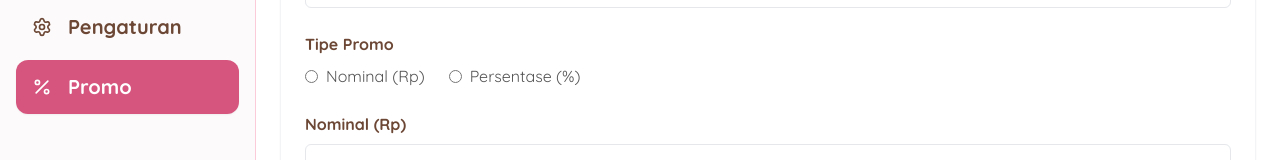
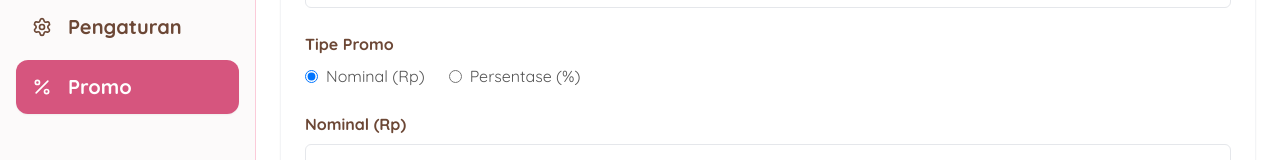
Before and after one commit to HaritsGH/mamabear-frontend, a Next.js app: page /admin/promos/new in a window 1280 px wide. Shown: the part 448-608 px from the top of the page. Built offline with nearby package versions, Linux system fonts and the light colour scheme; no server answers.

Commit message:
fix(fe): fix promo amount input toggle between percentage and nominal

```diff
--- a/src/features/admin/promos/components/edit/PromoEditForm.tsx
+++ b/src/features/admin/promos/components/edit/PromoEditForm.tsx
@@ -1,4 +1,3 @@
-"use client";
 "use client";
 import { useRouter } from "next/navigation";
 import React from "react";
@@ -20,20 +19,29 @@ export const PromoEditForm = ({ initialData }: PromoEditFormProps) => {
     handleSubmit,
     watch,
     setValue,
+    trigger,
     formState: { errors, isSubmitting },
   } = useForm<PromoFormValues>({
     defaultValues: {
       name: initialData.name,
       code: initialData.code,
-      isPercentage: initialData.isPercentage,
+      isPercentage: Boolean(initialData.isPercentage),
       amount: initialData.amount,
       isActive: initialData.isActive,
     },
   });
+
   const isPercentage = watch("isPercentage");
   const isActiveValue = watch("isActive");
 
-  const normalizeCode = (e: React.ChangeEvent<HTMLInputElement>) => setValue("code", e.target.value.toUpperCase(), { shouldValidate: true });
+  const normalizeCode = (e: React.ChangeEvent<HTMLInputElement>) =>
+    setValue("code", e.target.value.toUpperCase(), { shouldValidate: true });
+
+  const handlePercentageChange = (value: boolean) => {
+    setValue("isPercentage", value, { shouldValidate: true, shouldDirty: true });
+    // Trigger revalidasi amount saat berpindah tipe
+    trigger("amount");
+  };
 
   const onSubmit = async (data: PromoFormValues) => {
     try {
@@ -56,7 +64,7 @@ export const PromoEditForm = ({ initialData }: PromoEditFormProps) => {
     <div className="w-full flex flex-col gap-6">
       <form onSubmit={handleSubmit(onSubmit)} className="bg-white rounded-xl border border-gray-100 shadow-sm overflow-hidden">
         <div className="flex justify-between items-center p-6 border-b border-gray-100">
-          <h2 className="text-font-3 font-bold text-[var(--mama-brown)]">Tambah Promo Baru</h2>
+          <h2 className="text-font-3 font-bold text-[var(--mama-brown)]">Edit Promo</h2>
         </div>
 
         {error && <div className="mx-6 mt-6 p-4 bg-red-50 border border-red-100 rounded-md text-red-600 text-font-2">{error}</div>}
@@ -94,28 +102,42 @@ export const PromoEditForm = ({ initialData }: PromoEditFormProps) => {
             {errors.code && <span className="text-red-500 text-font-1">{errors.code.message}</span>}
           </div>
 
-          {/* Tipe */}
+          {/* Tipe Promo */}
           <div className="flex flex-col gap-2">
             <label className="text-font-2 font-bold text-[var(--mama-brown)]">Tipe Promo</label>
             <div className="flex gap-6">
               <label className="flex items-center gap-2 cursor-pointer">
-                <input type="radio" value="false" disabled={isSubmitting} {...register("isPercentage", { setValueAs: (v) => v === "true" })} />
+                <input
+                  type="radio"
+                  name="isPercentage"
+                  checked={!isPercentage}
+                  disabled={isSubmitting}
+                  onChange={() => handlePercentageChange(false)}
+                />
                 <span className="text-font-2 text-[var(--color-gray)]">Nominal (Rp)</span>
               </label>
               <label className="flex items-center gap-2 cursor-pointer">
-                <input type="radio" value="true" disabled={isSubmitting} {...register("isPercentage", { setValueAs: (v) => v === "true" })} />
+                <input
+                  type="radio"
+                  name="isPercentage"
+                  checked={Boolean(isPercentage)}
+                  disabled={isSubmitting}
+                  onChange={() => handlePercentageChange(true)}
+                />
                 <span className="text-font-2 text-[var(--color-gray)]">Persentase (%)</span>
               </label>
             </div>
           </div>
 
-          {/* Nominal */}
+          {/* Nominal / Persentase */}
           <div className="flex flex-col gap-2">
             <label htmlFor="amount" className="text-font-2 font-bold text-[var(--mama-brown)]">
               {isPercentage ? "Persentase (%)" : "Nominal (Rp)"}
             </label>
             <div className="relative">
-              <span className="absolute left-4 top-1/2 -translate-y-1/2 text-[var(--color-gray)] font-semibold">{isPercentage ? "%" : "Rp"}</span>
+              <span className="absolute left-4 top-1/2 -translate-y-1/2 text-[var(--color-gray)] font-semibold">
+                {isPercentage ? "%" : "Rp"}
+              </span>
               <input
                 id="amount"
                 type="number"
@@ -126,7 +148,9 @@ export const PromoEditForm = ({ initialData }: PromoEditFormProps) => {
                 {...register("amount", {
                   required: "Nominal wajib diisi",
                   valueAsNumber: true,
-                  validate: (v) => (isPercentage ? v > 0 && v <= 100 : v > 0) || (isPercentage ? "Persentase harus 1–100" : "Nominal harus lebih dari 0"),
+                  validate: (v) =>
+                    (isPercentage ? v > 0 && v <= 100 : v > 0) ||
+                    (isPercentage ? "Persentase harus 1–100" : "Nominal harus lebih dari 0"),
                 })}
               />
             </div>
@@ -139,7 +163,9 @@ export const PromoEditForm = ({ initialData }: PromoEditFormProps) => {
             <label className="relative inline-flex items-center cursor-pointer w-max group">
               <input type="checkbox" className="sr-only peer" disabled={isSubmitting} {...register("isActive")} />
               <div className="w-11 h-6 bg-gray-200 peer-focus:outline-none peer-focus:ring-2 peer-focus:ring-[var(--mama-pink)] rounded-full peer peer-checked:after:translate-x-full peer-checked:after:border-white after:content-[''] after:absolute after:top-[2px] after:left-[2px] after:bg-white after:border-gray-300 after:border after:rounded-full after:h-5 after:w-5 after:transition-all peer-checked:bg-[var(--mama-hot-pink)] disabled:opacity-50 disabled:cursor-not-allowed group-hover:after:scale-95"></div>
-              <span className={`ml-3 text-font-2 font-medium transition-colors ${isActiveValue ? "text-[var(--mama-hot-pink)]" : "text-gray-500"}`}>{isActiveValue ? "Aktif" : "Tidak Aktif"}</span>
+              <span className={`ml-3 text-font-2 font-medium transition-colors ${isActiveValue ? "text-[var(--mama-hot-pink)]" : "text-gray-500"}`}>
+                {isActiveValue ? "Aktif" : "Tidak Aktif"}
+              </span>
             </label>
           </div>
         </div>
@@ -156,7 +182,7 @@ export const PromoEditForm = ({ initialData }: PromoEditFormProps) => {
                 Menyimpan...
               </>
             ) : (
-              "Buat Promo"
+              "Simpan Perubahan"
             )}
           </button>
           <button
--- a/src/features/admin/promos/components/new/PromoCreateForm.tsx
+++ b/src/features/admin/promos/components/new/PromoCreateForm.tsx
@@ -16,6 +16,7 @@ export const PromoCreateForm = () => {
     handleSubmit,
     watch,
     setValue,
+    trigger,
     formState: { errors, isSubmitting },
   } = useForm<PromoFormValues>({
     defaultValues: { name: "", code: "", isPercentage: false, amount: 0, isActive: true },
@@ -23,7 +24,15 @@ export const PromoCreateForm = () => {
 
   const isPercentage = watch("isPercentage");
   const isActiveValue = watch("isActive");
-  const normalizeCode = (e: React.ChangeEvent<HTMLInputElement>) => setValue("code", e.target.value.toUpperCase(), { shouldValidate: true });
+
+  const normalizeCode = (e: React.ChangeEvent<HTMLInputElement>) =>
+    setValue("code", e.target.value.toUpperCase(), { shouldValidate: true });
+
+  const handlePercentageChange = (value: boolean) => {
+    setValue("isPercentage", value, { shouldValidate: true, shouldDirty: true });
+    // Trigger revalidasi amount saat berpindah tipe
+    trigger("amount");
+  };
 
   const onSubmit = async (data: PromoFormValues) => {
     try {
@@ -84,28 +93,42 @@ export const PromoCreateForm = () => {
             {errors.code && <span className="text-red-500 text-font-1">{errors.code.message}</span>}
           </div>
 
-          {/* Tipe */}
+          {/* Tipe Promo */}
           <div className="flex flex-col gap-2">
             <label className="text-font-2 font-bold text-[var(--mama-brown)]">Tipe Promo</label>
             <div className="flex gap-6">
               <label className="flex items-center gap-2 cursor-pointer">
-                <input type="radio" value="false" disabled={isSubmitting} {...register("isPercentage", { setValueAs: (v) => v === "true" })} />
+                <input
+                  type="radio"
+                  name="isPercentage"
+                  checked={!isPercentage}
+                  disabled={isSubmitting}
+                  onChange={() => handlePercentageChange(false)}
+                />
                 <span className="text-font-2 text-[var(--color-gray)]">Nominal (Rp)</span>
               </label>
               <label className="flex items-center gap-2 cursor-pointer">
-                <input type="radio" value="true" disabled={isSubmitting} {...register("isPercentage", { setValueAs: (v) => v === "true" })} />
+                <input
+                  type="radio"
+                  name="isPercentage"
+                  checked={Boolean(isPercentage)}
+                  disabled={isSubmitting}
+                  onChange={() => handlePercentageChange(true)}
+                />
                 <span className="text-font-2 text-[var(--color-gray)]">Persentase (%)</span>
               </label>
             </div>
           </div>
 
-          {/* Nominal */}
+          {/* Nominal / Persentase */}
           <div className="flex flex-col gap-2">
             <label htmlFor="amount" className="text-font-2 font-bold text-[var(--mama-brown)]">
               {isPercentage ? "Persentase (%)" : "Nominal (Rp)"}
             </label>
             <div className="relative">
-              <span className="absolute left-4 top-1/2 -translate-y-1/2 text-[var(--color-gray)] font-semibold">{isPercentage ? "%" : "Rp"}</span>
+              <span className="absolute left-4 top-1/2 -translate-y-1/2 text-[var(--color-gray)] font-semibold">
+                {isPercentage ? "%" : "Rp"}
+              </span>
               <input
                 id="amount"
                 type="number"
@@ -116,7 +139,9 @@ export const PromoCreateForm = () => {
                 {...register("amount", {
                   required: "Nominal wajib diisi",
                   valueAsNumber: true,
-                  validate: (v) => (isPercentage ? v > 0 && v <= 100 : v > 0) || (isPercentage ? "Persentase harus 1–100" : "Nominal harus lebih dari 0"),
+                  validate: (v) =>
+                    (isPercentage ? v > 0 && v <= 100 : v > 0) ||
+                    (isPercentage ? "Persentase harus 1–100" : "Nominal harus lebih dari 0"),
                 })}
               />
             </div>
@@ -129,7 +154,9 @@ export const PromoCreateForm = () => {
             <label className="relative inline-flex items-center cursor-pointer w-max group">
               <input type="checkbox" className="sr-only peer" disabled={isSubmitting} {...register("isActive")} />
               <div className="w-11 h-6 bg-gray-200 peer-focus:outline-none peer-focus:ring-2 peer-focus:ring-[var(--mama-pink)] rounded-full peer peer-checked:after:translate-x-full peer-checked:after:border-white after:content-[''] after:absolute after:top-[2px] after:left-[2px] after:bg-white after:border-gray-300 after:border after:rounded-full after:h-5 after:w-5 after:transition-all peer-checked:bg-[var(--mama-hot-pink)] disabled:opacity-50 disabled:cursor-not-allowed group-hover:after:scale-95"></div>
-              <span className={`ml-3 text-font-2 font-medium transition-colors ${isActiveValue ? "text-[var(--mama-hot-pink)]" : "text-gray-500"}`}>{isActiveValue ? "Aktif" : "Tidak Aktif"}</span>
+              <span className={`ml-3 text-font-2 font-medium transition-colors ${isActiveValue ? "text-[var(--mama-hot-pink)]" : "text-gray-500"}`}>
+                {isActiveValue ? "Aktif" : "Tidak Aktif"}
+              </span>
             </label>
           </div>
         </div>
```
